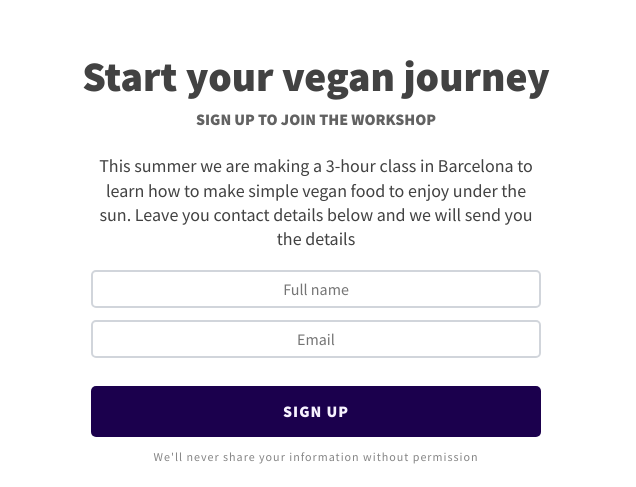
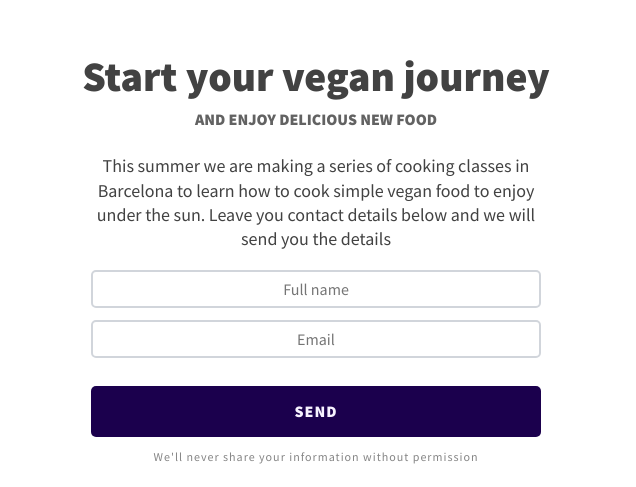
Before and after one commit to nataliadavtyan/cooking_class, a plain HTML site: page index.html in a window 1280 px wide. Shown: the part 140-627 px from the top of the page, 644-1280 px from the left. Drawn offline with nearby package versions, Linux system fonts and the light colour scheme.

Commit message:
Update text

```diff
--- a/index.html
+++ b/index.html
@@ -16,15 +16,15 @@
         <main class="main-content">
             <!-- <img class="img-main" src="images/avatar.png" alt="My Scrimba avatar."> -->
             <h2>Start your vegan journey</h2>
-            <span class="subheading">Sign up to join the workshop</span>
+            <span class="subheading">And enjoy delicious new food</span>
 
-            <p>This summer we are making a 3-hour class in Barcelona to learn how to make simple vegan food to enjoy under the sun. Leave you contact details below and we will send you the details</p>
+            <p>This summer we are making a series of cooking classes in Barcelona to learn how to cook simple vegan food to enjoy under the sun. Leave you contact details below and we will send you the details</p>
 
             <form>
                 <input type="text" required placeholder="Full name" aria-label="Full name">
                 <input type="email" required  placeholder="Email" aria-label="Email">
                 <!-- <input type="file" required accept="image/png, image/jpg" aria-label="Choose file"> -->
-                <button class="btn btn-primary">Sign up</button>
+                <button class="btn btn-primary">Send</button>
             </form>
             <p class="fine-print">We'll never share your information without permission</p>
         </main>
```
